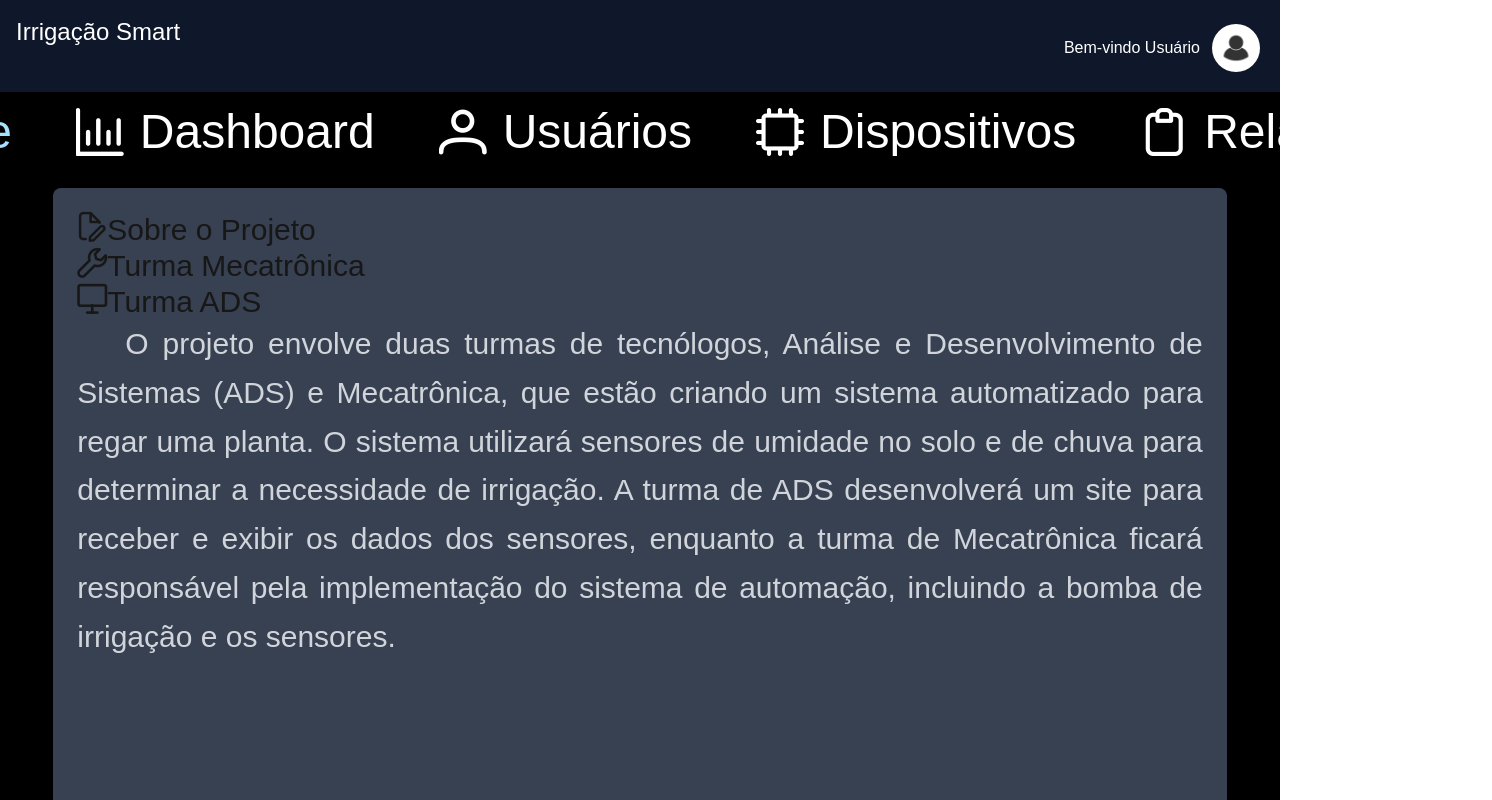
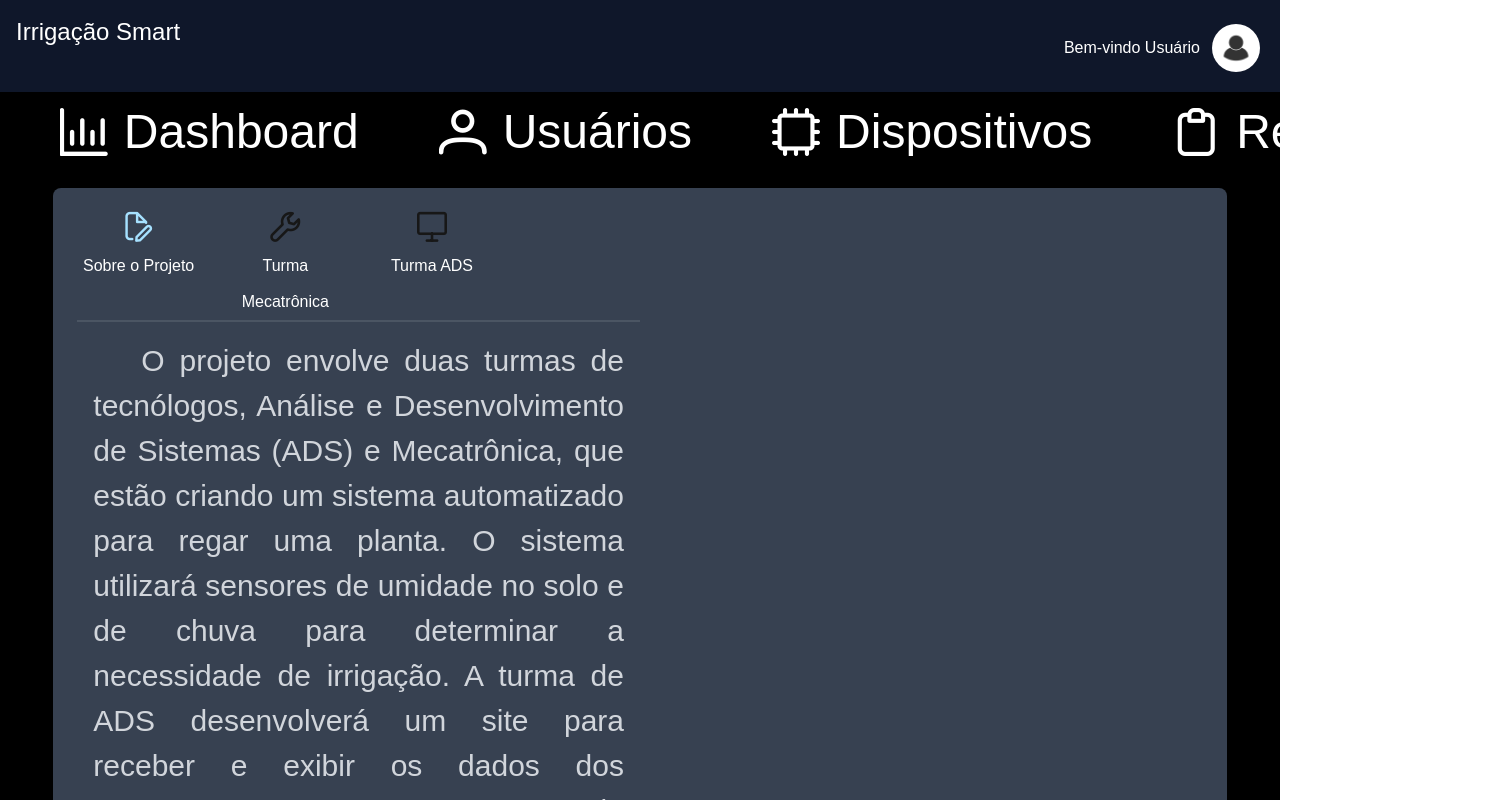
Before and after one commit to Giovani-RodriguesS/projeto_iot, a Next.js app in the folder app/FrontEnd/Views/iot/: page /home in a window 1280 px wide. Shown: the top 800 px of the page, 1492 px wide, since content can reach past the window. Built offline with nearby package versions, Linux system fonts and the light colour scheme.

Commit message:
feat:add new css models

```diff
--- a/app/FrontEnd/Views/iot/src/app/globals.css
+++ b/app/FrontEnd/Views/iot/src/app/globals.css
@@ -26,7 +26,14 @@ body {
   }
 }
 
+.custom-tabmenu .p-tabmenu-nav {
+  display: flex;
+  justify-content: space-around;
+  gap: 1rem;
+}
+
 .custom-tabmenu .p-tabmenu-nav .p-tabmenuitem {
+  transition: color 0.3s ease;
   margin-right: 4rem;
 }
 
@@ -36,9 +43,75 @@ body {
 
 .custom-tabmenu .p-tabmenu-nav .p-tabmenuitem.p-highlight {
   color: #a6e1ff;
-  border-radius: 0.5rem;
+  border-radius: 2rem;
+  transition: color 0.3s ease, border 0.3s ease;
+}
+
+.custom-tabmenu .p-tabmenu-nav .p-tabmenuitem.p-highlight {
+  color: #a6e1ff;
+  border-radius: 2rem;
 }
 
 .custom-tabmenu .p-menuitem-link .pi {
   margin-right: 1rem;
 }
+
+.custom-tabview .p-tabview-nav{
+  display: flex;
+  gap: 1.5rem;
+  justify-content: center;
+  border-bottom: 2px solid #4b5563;
+}
+
+.custom-tabview .p-tabview-nav li {
+  flex: 1;
+  text-align: center;
+}
+
+.custom-tabview .p-tabview-nav li .p-tabview-title {
+  display: flex;
+  flex-direction: column;
+  align-items: center;
+  font-size: 1rem;
+  color: #ffffff;
+}
+
+.custom-tabview .custom-tabview-custom i, .custom-tabview-demo .custom-tabview-custom span {
+  vertical-align: middle;
+  align-items: center;
+  justify-content: center;
+}
+
+.custom-tabview .tabview-custom span {
+  margin: 0 .5rem;
+}
+
+.custom-tabview .p-button {
+  margin-right: .25rem;
+}
+
+.custom-tabview .p-tabview p {
+  line-height: 1.5;
+  margin: 0;
+}
+
+.custom-tabview .p-tabview {
+  width: 50%;
+  height: 500px;
+  margin-right: 0;
+}
+
+.custom-tabview .p-tabview-panel {
+  overflow-y: auto;
+  height: calc(100% - 50px);
+  padding: 1rem;
+  color: #d1d5db;
+}
+
+.p-highlight .pi {
+  color: #a6e1ff;
+}
+
+.p-unselected .pi {
+  color: #ffffff;
+}
```
